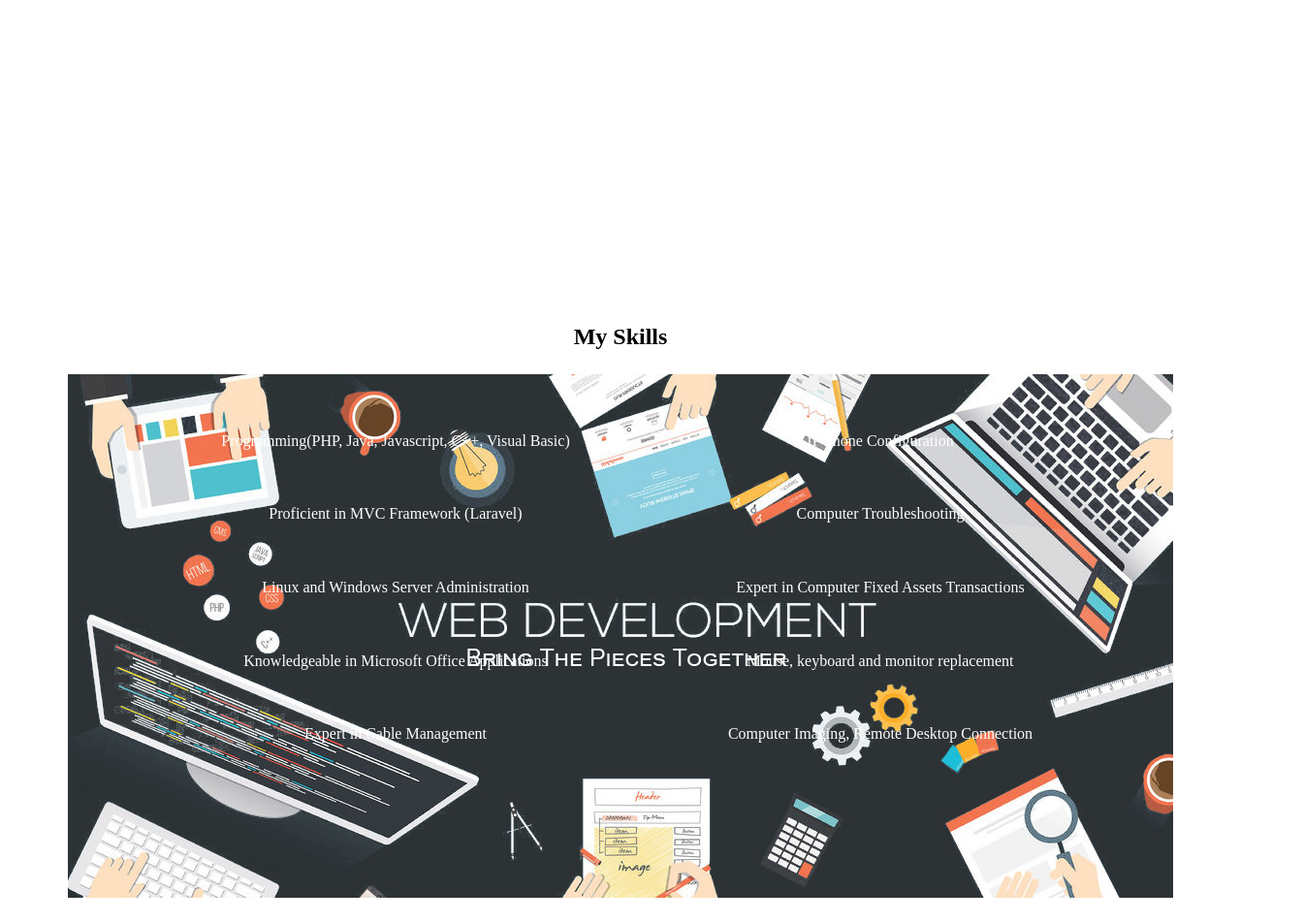
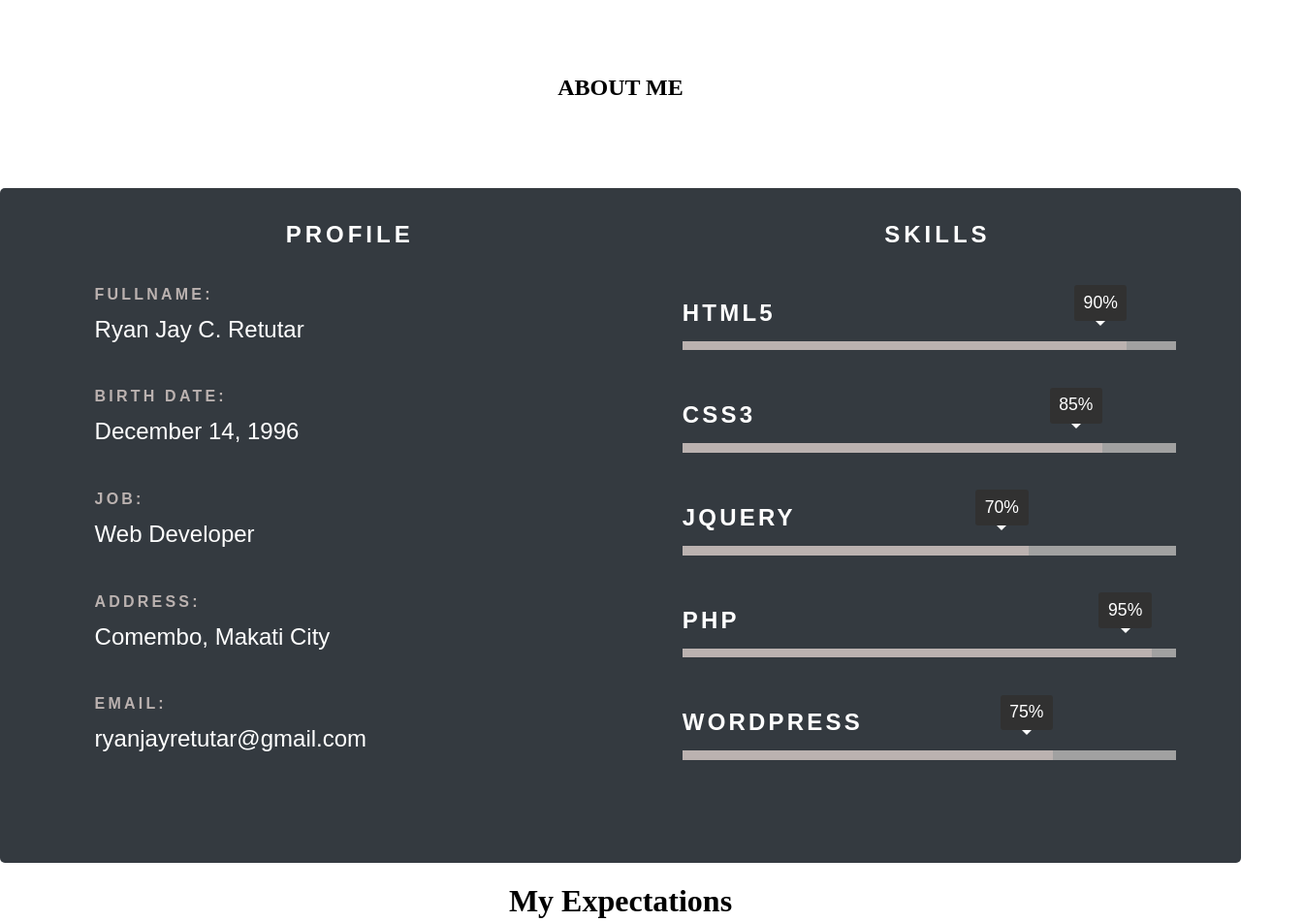
Before and after one commit to ryanjayretutar/web-portfolio2, a plain HTML site: page index.html in a window 1280 px wide. Shown: the part 2320-3271 px from the top of the page at 97% size, 1345 px wide, since content can reach past the window. Drawn offline with Linux system fonts and the light colour scheme.

Commit message:
fifth push

```diff
--- a/assets/css/style.css
+++ b/assets/css/style.css
@@ -114,7 +114,7 @@ body, html {
 	background-color: #343A40;
 	color: white;
 	padding: 10px 10px 10px 10px;
-	border-radius: 1%;
+	border-radius: 5px;
 }
 
 #experience .custom{
@@ -174,13 +174,13 @@ table, th, td {
 	text-align: center;
 	padding: 15px;
 }
-#skills {
+/*#skills {
   background: #FFFFFF;
   padding: 20px 20px 20px 20px;
   margin: 25px;
   position: relative;
   margin-bottom: 2.0rem;
-}
+}*/
 .width-100 {
   width: 100%;
 }
@@ -188,30 +188,19 @@ table, th, td {
   width: 50%;
   float: left;
 }
-.content{
-  position: relative;
-  text-align: left;
-  margin-bottom: 2.0rem;
-  padding-right: 100px;
-}
-.content .list {
-  list-style: none;
-  margin-left: 0;
-}
-.content .list li {
-  padding: 1.5rem 0 1.5rem 0;
-  margin-bottom: .6rem;
-  color: white;
-  background-color: transparent;
-  margin-left: 1rem;
-  text-align: center;
-  border-radius: 5px;
-}
 #foot .column{
   box-shadow: none;
 }
 
-section h1 {
+#skills.container{
+  border: none;
+  padding: 20px 20px;
+  margin: 25px;
+  background-color: #343a40;
+  margin: 0;
+}
+
+/*section h1 {
   animation-duration: 2s;
   animation-name: slidein;
 }
@@ -228,9 +217,7 @@ section h1 {
   }
 }
 
-#experience {
-  padding-bottom: 12rem;
-}
+*/
 
 #experience .exp-header {
   text-align: center;
@@ -276,7 +263,119 @@ section h1 {
   font-size: 1.6rem;
   color: #888888;
 }
-#experience .timeline-content {
+/*#experience .timeline-content {
   margin-left: 35%;
   padding-left: 60px;
+}*/
+
+.about-content {
+  position: relative;
+  text-align: left;
+  max-width: 100%;
+  padding-left: 3.6rem;
 }
+.about-content h3 {
+  font-family: "poppins-bold", sans-serif;
+  font-size: 1.5rem;
+  text-transform: uppercase;
+  letter-spacing: .25rem;
+}
+.about-content .info-list {
+  list-style: none;
+  margin-left: 0;
+}
+.about-content .info-list li {
+  padding: 0 0 1.5rem 0;
+  margin-bottom: .6rem;
+}
+.about-content .info-list li strong {
+  font-family: "poppins-bold", sans-serif;
+  color: #BBB2B0;
+  text-transform: uppercase;
+  letter-spacing: .2rem;
+  font-size: 1.0rem;
+  line-height: 3rem;
+}
+.about-content .info-list li span {
+  display: block;
+  font-family: "poppins-regular", sans-serif;
+  color: white;
+  font-size: 1.5rem;
+  line-height: 1;
+}
+.about-content .skill-bars {
+  margin-top: 6rem;
+}
+
+.skill-bars {
+  list-style: none;
+  margin: 6rem 0 3rem;
+}
+.skill-bars li {
+  height: .6rem;
+  background: #a1a1a1;
+  width: 90%;
+  margin-bottom: 6rem;
+  padding: 0;
+  position: relative;
+}
+.skill-bars li strong {
+  position: absolute;
+  left: 0;
+  top: -3rem;
+  font-family: "poppins-bold", sans-serif;
+  color: white;
+  text-transform: uppercase;
+  letter-spacing: .2rem;
+  font-size: 1.5rem;
+  line-height: 2.4rem;
+}
+.skill-bars li .progress {
+  background: #BBB2B0;
+  position: relative;
+  height: 100%;
+}
+.skill-bars li .progress span {
+  position: absolute;
+  right: 0;
+  top: -3.6rem;
+  display: block;
+  font-family: "poppins-regular", sans-serif;
+  color: white;
+  font-size: 1.1rem;
+  line-height: 1;
+  background: #313131;
+  padding: .6rem .6rem;
+  border-radius: 3px;
+}
+.skill-bars li .progress span::after {
+  position: absolute;
+  left: 50%;
+  bottom: -5px;
+  margin-left: -5px;
+  border-right: 5px solid transparent;
+  border-left: 5px solid transparent;
+  border-top: 5px solid white;
+  content: "";
+}
+
+.skill-bars li .percent5   { width: 5%; }
+.skill-bars li .percent10  { width: 10%; }
+.skill-bars li .percent15  { width: 15%; }
+.skill-bars li .percent20  { width: 20%; }
+.skill-bars li .percent25  { width: 25%; }
+.skill-bars li .percent30  { width: 30%; }
+.skill-bars li .percent35  { width: 35%; }
+.skill-bars li .percent40  { width: 40%; }
+.skill-bars li .percent45  { width: 45%; }
+.skill-bars li .percent50  { width: 50%; }
+.skill-bars li .percent55  { width: 55%; }
+.skill-bars li .percent60  { width: 60%; }
+.skill-bars li .percent65  { width: 65%; }
+.skill-bars li .percent70  { width: 70%; }
+.skill-bars li .percent75  { width: 75%; }
+.skill-bars li .percent80  { width: 80%; }
+.skill-bars li .percent85  { width: 85%; }
+.skill-bars li .percent90  { width: 90%; }
+.skill-bars li .percent95  { width: 95%; }
+.skill-bars li .percent100 { width: 100%; }
--- a/index.html
+++ b/index.html
@@ -90,7 +90,7 @@
 		</div> -->
 
 
-
+		<div class="header"></div>
 		<div class="width-100 exp-header">
 
 			  <h2>WORK EXPERIENCE</h2>
@@ -134,28 +134,66 @@
 	</section>
 
 	<section id="skills">
-		<center><h1 style="color: black">My Skills</h1></center>
-		<div class="content parallax">
+		 <h2 style="text-align: center;">ABOUT ME</h2>
+		<div class="width-100 exp-header container">
+		</div> <!-- /resume-header -->
+	   	<div class="row about-content custom">
+   			<div class="width-50">
+   				<h3 style="text-align: center;">Profile</h3>
+	   			<ul class="info-list">
+	   				<li>
+	   					<strong>Fullname:</strong>
+	   					<span>Ryan Jay C. Retutar</span>
+	   				</li>
+	   				<li>
+	   					<strong>Birth Date:</strong>
+	   					<span>December 14, 1996</span>
+	   				</li>
+	   				<li>
+	   					<strong>Job:</strong>
+	   					<span>Web Developer</span>
+	   				</li>
+	   				<li>
+	   					<strong>Address:</strong>
+	   					<span>Comembo, Makati City</span>
+	   				</li>
+	   				<li>
+	   					<strong>Email:</strong>
+	   					<span>ryanjayretutar@gmail.com</span>
+	   				</li>
+
+	   			</ul> <!-- /info-list -->
+			</div>
+
 			<div class="width-50">
-						<ul class="list width-100">
-							<li>Programming(PHP, Java, Javascript, C++, Visual Basic) </li>
-							<li>Proficient in MVC Framework (Laravel)</li>
-							<li>Linux and Windows Server Administration</li>
-							<li>Knowledgeable in Microsoft Office Applications</li>
-							<li>Expert in Cable Management</li>
-						</ul>
-			</div>
-			<div class="width-50">
-						<ul class="list width-100">
-							<li>IP Phone Configuration</li>
-							<li>Computer Troubleshooting</li>
-							<li>Expert in Computer Fixed Assets Transactions</li>
-							<li>Mouse, keyboard and monitor replacement</li>
-							<li>Computer Imaging, Remote Desktop Connection</li>
-						</ul>
+				<h3 style="text-align: center;">Skills</h3>
+				<ul class="skill-bars">
+				   <li>
+				   	<div class="progress percent90"><span>90%</span></div>
+				   	<strong>HTML5</strong>
+				   </li>
+				   <li>
+				   	<div class="progress percent85"><span>85%</span></div>
+				   	<strong>CSS3</strong>
+				   </li>
+				   <li>
+				   	<div class="progress percent70"><span>70%</span></div>
+				   	<strong>JQuery</strong>
+				   </li>
+				   <li>
+				   	<div class="progress percent95"><span>95%</span></div>
+				   	<strong>PHP</strong>
+				   </li>
+				   <li>
 
+				   	<div class="progress percent75"><span>75%</span></div>
+				   	<strong>Wordpress</strong>
+				   </li>
+
+				</ul> <!-- /skill-bars -->
 			</div>
 		</div>
+
 
 	</section>
 
```
